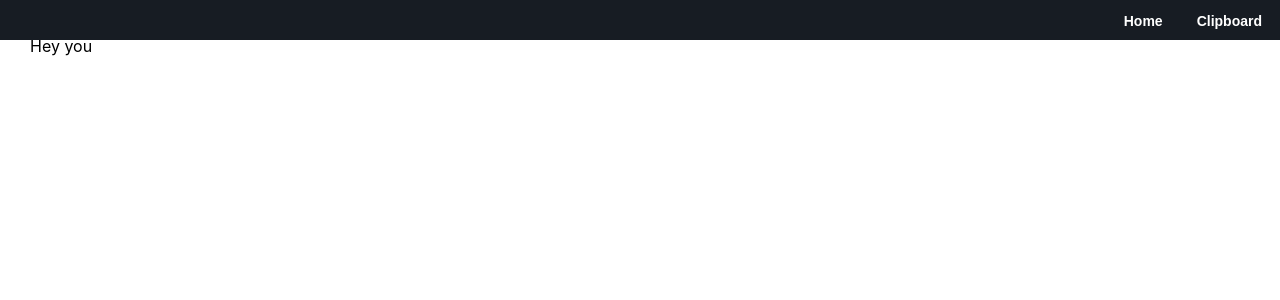
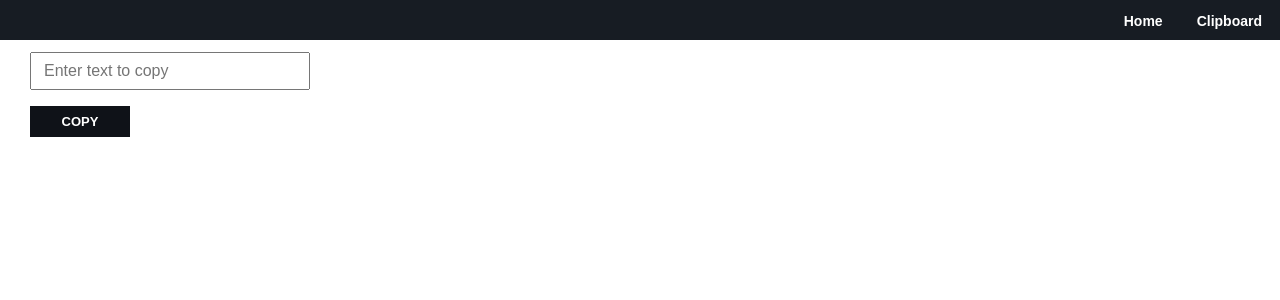
Before and after one commit to BuntyBru/graph-react, a React (Create React App) app: page /clipboard in a window 1280 px wide. Shown: the top 300 px of the page. Built offline with nearby package versions, Linux system fonts and the light colour scheme.

Commit message:
added clipboard

```diff
--- a/src/Components/Clipboard.js
+++ b/src/Components/Clipboard.js
@@ -1,10 +1,63 @@
-import React from "react";
-import { Layout } from "../StyledComponents/Layout";
+import React, { useRef, useState } from "react";
+import { Layout, CommonBtn } from "../StyledComponents/Layout";
+import { useLocation } from "react-router-dom";
+import styled from "styled-components";
 
-function Clipboard() {
+const ClipWrapper = styled.div`
+  margin-top: 2rem;
+  display: flex;
+  flex-direction: column;
+  width: 280px;
+  & input {
+    font-size: 16px;
+    padding: 8px 12px;
+  }
+
+  button {
+    width: 100px;
+    font-size: 13px;
+    font-weight: 600;
+  }
+`;
+
+function useQuery() {
+  let result = new URLSearchParams(useLocation().search).get("q");
+
+  if (result == null) {
+    return "";
+  }
+
+  return result;
+}
+
+function Clipboard(props) {
+  let inputElementRef = useRef(null);
+  let query = useQuery();
+  const [inputElement, setInputElement] = useState(query);
+
+  console.log("hello ===>", query);
+
+  const handleChange = (event) => {
+    setInputElement(event.target.value);
+  };
+
+  const copyCodeToClipboard = () => {
+    const el = inputElementRef;
+    inputElementRef.select();
+    document.execCommand("copy");
+  };
+
   return (
     <Layout>
-      <p>Hey you</p>
+      <ClipWrapper>
+        <input
+          ref={(input) => (inputElementRef = input)}
+          value={inputElement}
+          onChange={handleChange}
+          placeholder="Enter text to copy"
+        />
+        <CommonBtn onClick={() => copyCodeToClipboard()}>Copy</CommonBtn>
+      </ClipWrapper>
     </Layout>
   );
 }
--- a/src/StyledComponents/Layout.js
+++ b/src/StyledComponents/Layout.js
@@ -25,3 +25,16 @@ export const ErrorHolder = styled.div`
     font-weight: 600;
   }
 `;
+
+export const CommonBtn = styled.button`
+  margin-top: 1rem;
+  font-weight: 600;
+  background: #0f1218;
+  border: none;
+  padding: 8px 20px;
+  color: white;
+  font-size: 12px;
+  text-transform: uppercase;
+  cursor: pointer;
+  outline: none;
+`;
```
